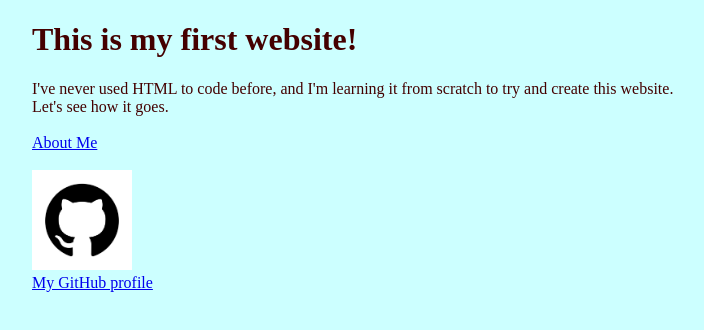
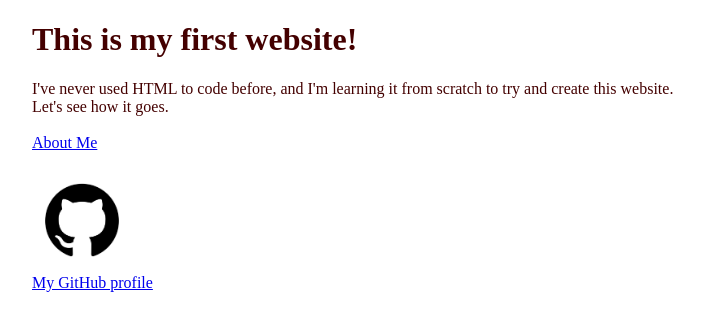
Before and after one commit to sean-a-b/beckett-page, a plain HTML site: page index.html in a window 1280 px wide. Shown: the whole page, without its empty margins (4-708 px from the left). Drawn offline with Linux system fonts and the light colour scheme.

Commit message:
Test update

```diff
--- a/style.css
+++ b/style.css
@@ -1,6 +1,6 @@
 body {
     margin-left: 36px;
     margin-top: 20px;
-    background-color: #CCFFFF;
+    background-color: #FFFFFF;
     color: #440000;
 }
```
